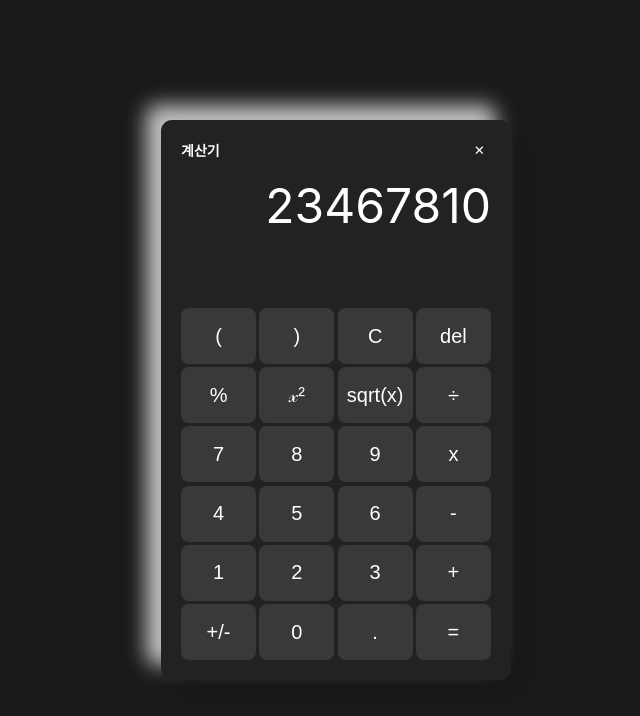
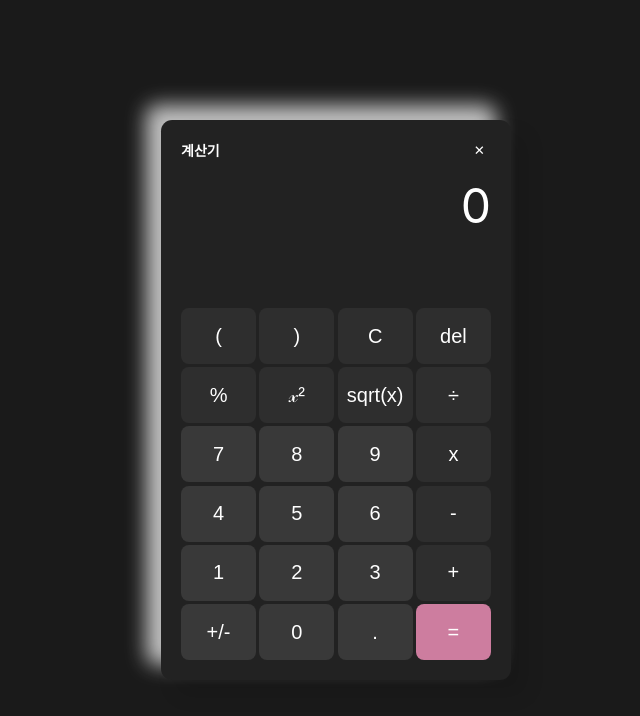
Before and after one commit to Yejin-Han/team_project, a React (Create React App) app: page /calculator in a window 1280 px wide. Shown: the top 716 px of the page, without its empty margins (304-944 px from the left). Built offline with nearby package versions, Linux system fonts and the light colour scheme; a web font is replaced by a local one.

Commit message:
230207 yejin update
[수정]
- Calculator.style.scss (.equals:hover 배경색)

[추가]
- CalcContext.js (calc, setCalc state 전역에서 사용하기 위해)
- Keypads.js (버튼 클래스 이름 지정, 버튼 클릭 이벤트 추가 : C, . 클릭 구현)

```diff
--- /dev/null
+++ b/src/components/calculator/CalcContext.js
@@ -0,0 +1,24 @@
+import { createContext, useState } from "react";
+
+export const CalcContext = createContext();
+
+const CalcProvider = ({ children }) => {
+  const [calc, setCalc] = useState({
+    sign: "",
+    num: 0,
+    res: 0,
+  });
+
+  const providerValue = {
+    calc,
+    setCalc,
+  };
+
+  return (
+    <CalcContext.Provider value={providerValue}>
+      {children}
+    </CalcContext.Provider>
+  );
+};
+
+export default CalcProvider;
--- a/src/components/calculator/Calculator.js
+++ b/src/components/calculator/Calculator.js
@@ -1,12 +1,14 @@
 import React from "react";
 import { useNavigate } from "react-router-dom";
+import "./Calculator.style.scss";
 import Screen from "./Screen";
 import Keypads from "./Keypads";
-import "./Calculator.style.scss";
+import CalcProvider from "./CalcContext";
 
 const Calculator = () => {
   const navigate = useNavigate();
   return (
+    <CalcProvider>
       <div id="wrapper">
         <div className="calc_top">
           <div className="calc_header">
@@ -24,6 +26,7 @@ const Calculator = () => {
         </div>
         <Keypads />
       </div>
+    </CalcProvider>
   );
 };
 
--- a/src/components/calculator/Calculator.style.scss
+++ b/src/components/calculator/Calculator.style.scss
@@ -49,7 +49,7 @@
   background-color: $pointColor2;
 }
 .equals:hover {
-  background-color: darken($pointColor2, 1%);
+  background-color: darken($pointColor2, 5%);
 }
 .opt {
   background-color: lighten($bgColor, 8%);
--- a/src/components/calculator/Keypads.js
+++ b/src/components/calculator/Keypads.js
@@ -1,3 +1,6 @@
+import { useContext } from "react";
+import { CalcContext } from "./CalcContext";
+
 const Values = [
   ["(", ")", "C", "del"],
   ["%", "𝓍²", "sqrt(x)", "÷"],
@@ -7,11 +10,77 @@ const Values = [
   ["+/-", "0", ".", "="],
 ];
 
-const Keypads = () => {
+const getStyleName = (btn) => {
+  const symbolClass = {
+    "(": "opt",
+    ")": "opt",
+    C: "opt",
+    del: "opt",
+    "%": "opt",
+    "𝓍²": "opt",
+    "sqrt(x)": "opt",
+    "÷": "opt",
+    x: "opt",
+    "-": "opt",
+    "+": "opt",
+    "=": "equals",
+  };
+  return symbolClass[btn];
+};
+
+const Keypads = ({ value }) => {
+  const { calc, setCalc } = useContext(CalcContext);
+  const numClick = (e) => {
+    const valueStr = value.toString();
+    let numValue;
+    if (valueStr === "0" && calc.num === 0) {
+      numValue = "0";
+    } else {
+      numValue = Number(calc.num + valueStr);
+    }
+  };
+  const btnClick = (e) => {};
+  const resetClick = () => {
+    setCalc({
+      sign: "",
+      num: 0,
+      res: 0,
+    });
+  };
+  const dotClick = () => {
+    setCalc({
+      ...calc,
+      num: !calc.num.toString().includes(".") ? calc.num + value : calc.num, //screen에 .이 없으면 .을 붙여주고 아니면 그대로
+    });
+  };
+  const handleClick = () => {
+    const clickedValue = {
+      //"(": leftParenClick,
+      //")": rightParenClick,
+      C: resetClick,
+      //del: delClick,
+      //"%": percentClick,
+      //"𝓍²": powerClick,
+      //"sqrt(x)": rootClick,
+
+      ".": dotClick,
+    };
+    if (clickedValue[value]) {
+      return clickedValue[value]();
+    } else {
+      numClick();
+    }
+  };
+
   return (
     <div className="keypads">
       {Values.flat().map((btn, idx) => (
-        <button value={btn} key={idx} className="btn">
+        <button
+          value={btn}
+          key={idx}
+          className={`${getStyleName(btn)} btn`}
+          onClick={handleClick}
+        >
           {btn}
         </button>
       ))}
--- a/src/components/calculator/Screen.js
+++ b/src/components/calculator/Screen.js
@@ -1,5 +1,9 @@
+import { useContext } from "react";
+import { CalcContext } from "./CalcContext";
+
 const Screen = () => {
-  return <div className="screen">23467810</div>;
+  const { calc } = useContext(CalcContext);
+  return <div className="screen">{calc.num ? calc.num : calc.res}</div>;
 };
 
 export default Screen;
```
Lines whose indentation alone changed are shown as unchanged.
